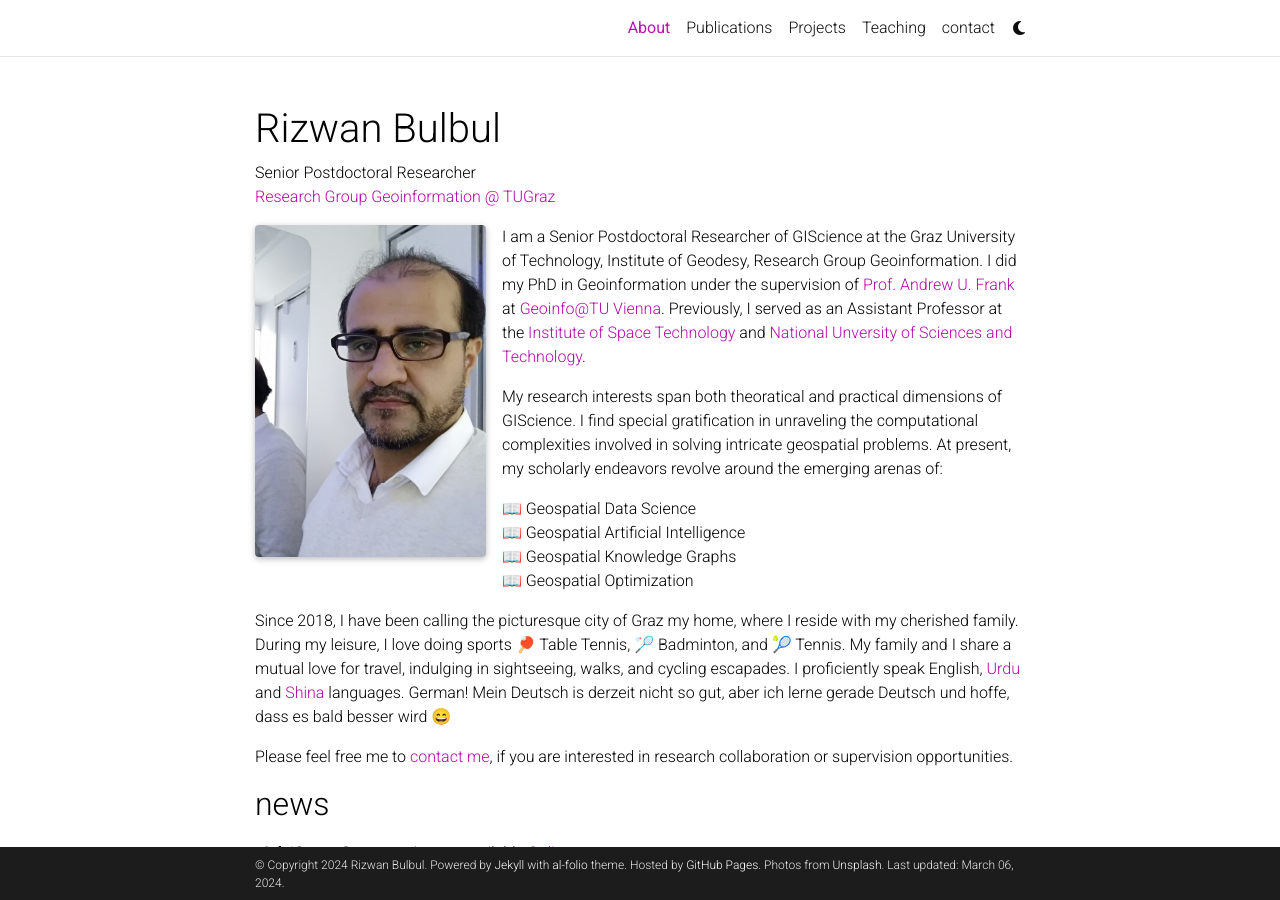
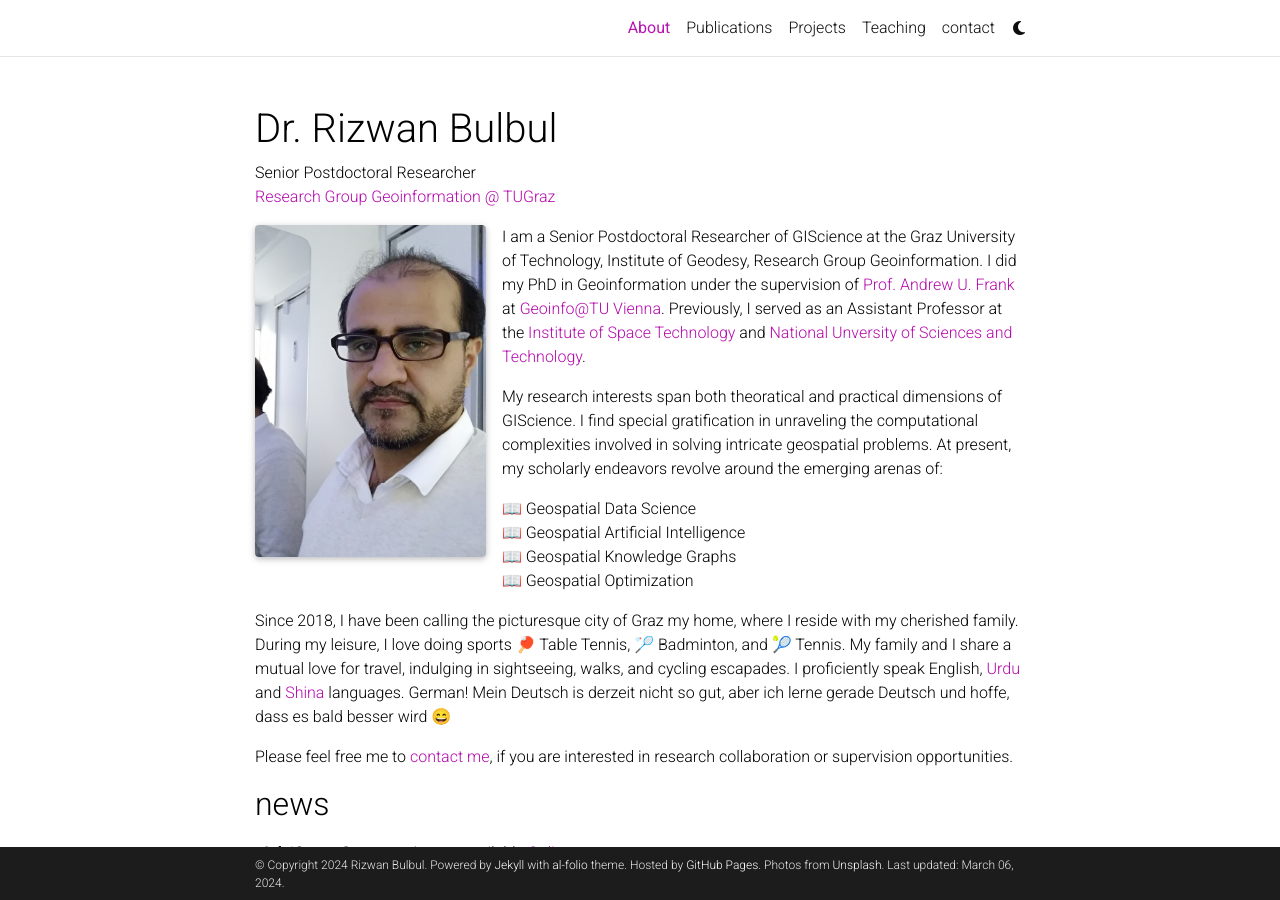
Before and after one commit to bulbulrizwan/bulbulrizwan.github.io, a Jekyll site: the page built from _pages/about.md, in a window 1280 px wide and 900 px high. Built offline with Jekyll 4.4.1, drawn with Linux system fonts in a browser that asks for light colours; full-size pictures stand in for the smaller copies a plugin makes; emoji names are drawn with the system emoji font; comment, search, counter and statistics services are not loaded; a style sheet for code colours, icons or effects is not loaded.

```diff
--- a/_config.yml
+++ b/_config.yml
@@ -2,7 +2,7 @@
 # Site settings
 # -----------------------------------------------------------------------------
 
-title: Rizwan Bulbul # the website title (if blank, full name will be used instead)
+title: Dr. Rizwan Bulbul # the website title (if blank, full name will be used instead)
 first_name: Rizwan
 middle_name:
 last_name: Bulbul
```
